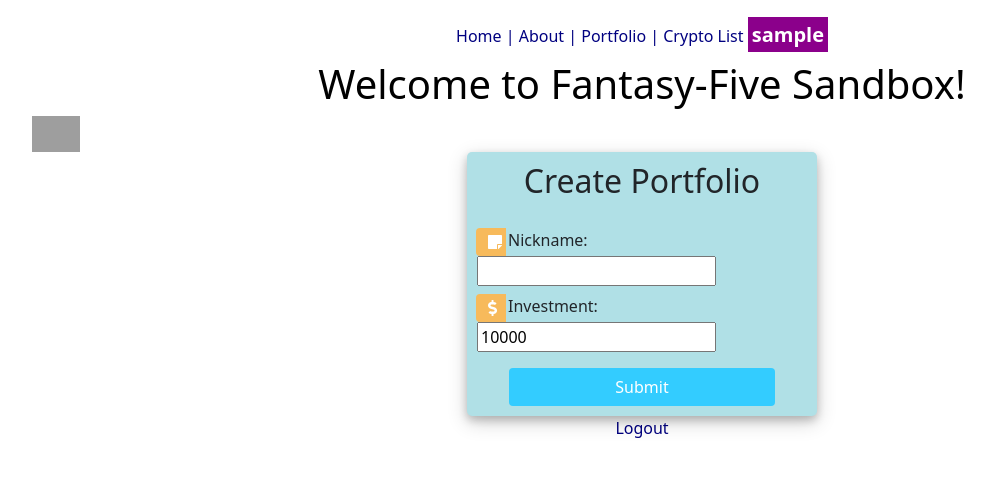
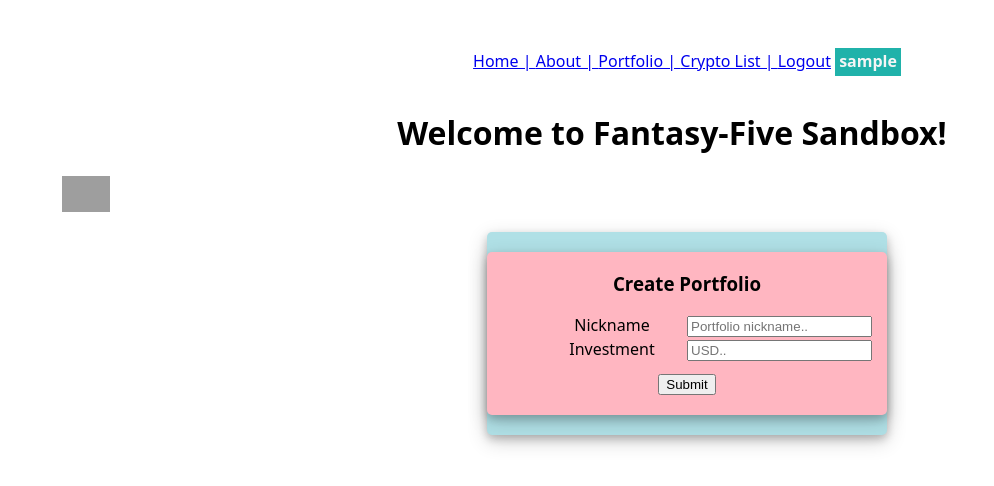
Before and after one commit to Fintech-Collaboration/fantasy-five, a Django app: page /portfolio/create/ in a window 1280 px wide; the page is wider, and only the part inside the window is pictured. Shown: the top 486 px of that part, without its empty margins (8-1002 px from the left). Run offline with Django 3.2, Linux system fonts and the light colour scheme; the visitor is signed in with stand-in values (Sample User, id 1); some libraries are stand-ins or nearby versions; grey boxes are pictures that could not be loaded.

Commit message:
Cleaned up portfolio/create page.

```diff
--- a/crypto_trader/sandbox/forms.py
+++ b/crypto_trader/sandbox/forms.py
@@ -21,8 +21,8 @@ class UserCreateForm(UserCreationForm):
 
 class PortfolioCreateForm(LoginRequiredMixin, forms.ModelForm):
     class Meta:
-        model   = Portfolio
-        fields  = ("__all__")
+        model  = Portfolio
+        fields = ("__all__")
 
 
 class PortfolioUpdateForm(forms.ModelForm):
--- a/crypto_trader/sandbox/models.py
+++ b/crypto_trader/sandbox/models.py
@@ -115,7 +115,7 @@ class Portfolio(models.Model):
 
     nickname   = CharField(max_length=20)
     coin_list  = MultiSelectField(choices=choices)
-    investment = models.FloatField(default=10000)
+    investment = models.FloatField()
     owner      = UserForeignKey(auto_user_add=True)
 
     def __str__(self):
--- a/crypto_trader/sandbox/templates/sandbox/base.html
+++ b/crypto_trader/sandbox/templates/sandbox/base.html
@@ -27,23 +27,35 @@
       }
       .user-access {
         align-self: flex-end;
-        color: white;
-        padding: 4px;
+        color: whitesmoke;
+        padding-left: 4px;
+        padding-right: 4px;
+        padding-top: 2px;
+        padding-bottom: 4px;
         font-weight: bold;
-        font-size: 20px;
-        background-color: darkmagenta;
+        font-size: 16px;
+        background-color: lightseagreen;
       }
     </style>
-</head>
+
   {% block head %}
   <link rel="stylesheet" href="{% static 'sandbox/style.css' %}">
   {% endblock %}
+</head>
+
+<body>
   <div class="container">
     <span class="navigation-bar">
       <a href="{% url 'home' %}">Home | </a>
       <a href="{% url 'about' %}">About | </a>
       <a href="{% url 'portfoliolist' %}">Portfolio | </a>
-      <a href="{% url 'cointable' %}">Crypto List</a>
+      <a href="{% url 'cointable' %}">Crypto List | </a>
+      {% if request.user.is_authenticated %}
+          <a href="{% url 'logout' %}">Logout</a>
+      {% else %}
+        <a href="{% url 'signup' %}">Signup | </a>
+        <a href="{% url 'login' %}">Login</a>
+      {% endif %}
     </span>
     {% if request.user.is_authenticated %}
       <span class="user-access">
@@ -51,9 +63,7 @@
       </span>
     {% endif %}
   </div>
-</head>
 
-<body>
   <h1 class="page-title">Welcome to Fantasy-Five Sandbox!</h1>
 
   <div class="coin-icon-div">
@@ -63,15 +73,7 @@
   <div class="coin-name-div">
       <p class="coin-name-p">{{ coin_name }}</p>
   </div>
+
   {% block content %}
   {% endblock %}
 </body>
-
-<footer>
-    {% if request.user.is_authenticated %}
-        <a href="{% url 'logout' %}">Logout</a>
-    {% else %}
-      <a href="{% url 'signup' %}">Signup | </a>
-      <a href="{% url 'login' %}">Login</a>
-    {% endif %}
-</footer>
--- a/crypto_trader/sandbox/templates/sandbox/portfolio_create_form.html
+++ b/crypto_trader/sandbox/templates/sandbox/portfolio_create_form.html
@@ -1,71 +1,58 @@
 {% extends './base.html' %}
 {% load static %}
+
+<DOCTYPE html>
+<html lang="en">
 
 {% block content %}
 	<head>
 		<title>Signup</title>
-	<link rel="stylesheet" href="https://stackpath.bootstrapcdn.com/bootstrap/4.1.3/css/bootstrap.min.css" integrity="sha384-MCw98/SFnGE8fJT3GXwEOngsV7Zt27NXFoaoApmYm81iuXoPkFOJwJ8ERdknLPMO" crossorigin="anonymous">
-	<script src="https://ajax.googleapis.com/ajax/libs/jquery/3.3.1/jquery.min.js"></script>
-	<link rel="stylesheet" href="https://use.fontawesome.com/releases/v5.6.1/css/all.css" integrity="sha384-gfdkjb5BdAXd+lj+gudLWI+BXq4IuLW5IT+brZEZsLFm++aCMlF1V92rMkPaX4PP" crossorigin="anonymous">
 
 		<style>
-		body,
-		html {
-			margin: 10px;
-			padding: 0;
-			background: white !important;
-      		text-align: center;
-      		font-family: system-ui,-apple-system,BlinkMacSystemFont,Segoe UI,Roboto,Helvetica,Arial,sans-serif,Apple Color Emoji,Segoe UI Emoji,Segoe UI Symbol;
-		}
-		a {
-			color: navy;
-		}
-		.portfolio_card {
-			width: 350px;
-			margin-top: auto;
-			margin-bottom: auto;
+			.portfolio_card,
+			.portfolio_card_sub {
+				display: flex;
+				flex-direction: column;
+				-webkit-box-align: center;
+				align-items: center;
+				width: 400px;
+				margin: 20px auto;
 				background: powderblue;
-			position: relative;
-			display: flex;
-			justify-content: center;
-			flex-direction: column;
-			padding: 10px;
 				box-shadow: 0 4px 8px 0 rgba(0, 0, 0, 0.2), 0 6px 20px 0 rgba(0, 0, 0, 0.19);
 				-webkit-box-shadow: 0 4px 8px 0 rgba(0, 0, 0, 0.2), 0 6px 20px 0 rgba(0, 0, 0, 0.19);
 				-moz-box-shadow: 0 4px 8px 0 rgba(0, 0, 0, 0.2), 0 6px 20px 0 rgba(0, 0, 0, 0.19);
 				border-radius: 5px;
 
 			}
+			.portfolio_card_sub {
+				width: 400px;
+				padding-bottom: 20px;
+				background-color: lightpink;
+			}
 			.form_container {
-			margin-top: 20px;
+				margin-top: 4px;
+				padding-top: 0px;
+				width: 250px;
+				overflow: hidden;
+				object-fit: contain;
+				background-color: orange;
 			}
-		#form-title{
-			color: #fff;
+			.nickname_label_container,
+			.investment_label_container {
+				margin-bottom: 6px;
+				float: left;
+				height: 18px;
+				width: 150px;
+			}
+			.nickname_field_container,
+			.investment_field_container {
+				margin-bottom: 6px;
+				float: right;
+				height: 18px;
+				width: 150px;
 			}
 			.submit_btn {
-			width: 100%;
-			background: #33ccff !important;
-			color: white !important;
-		}
-		.submit_btn:focus {
-			box-shadow: none !important;
-			outline: 0px !important;
-		}
-		.submit_container {
-			padding: 0 2rem;
-		}
-		.input-group-text {
-			background: #f7ba5b !important;
-			color: white !important;
-			border: 0 !important;
-			border-radius: 0.25rem 0 0 0.25rem !important;
-			width: 30px;
-			margin-right: 2px;
-		}
-		.input_user,
-		.input_pass:focus {
-			box-shadow: none !important;
-			outline: 0px !important;
+				margin-top: 12px;
 			}
 			#messages{
 				background-color: grey;
@@ -80,29 +67,15 @@
 		<div class="container h-50">
 			<div class="d-flex justify-content-center h-100">
 				<div class="portfolio_card">
-
-        <div class="d-flex justify-content-center">
-          <h2>Create Portfolio</h2>
-        </div>
-
-        <div class="d-flex justify-content-center form_container">
+					<div class="portfolio_card_sub">
 						<form method="POST">
+							<h3>Create Portfolio</h3>
 							{% csrf_token %}
-            <div class="input-group mb-2">
-              <div class="input-group-append">
-                <span class="input-group-text"><i class="fas fa-sticky-note"></i></span>
-              </div>
-              {{ form.nickname.label }}:
-              {{ form.nickname }}
-            </div>
-            <div class="input-group mb-2">
-              <div class="input-group-append">
-                <span class="input-group-text"><i class="fas fa-dollar-sign"></i></span>
-              </div>
-              {{ form.investment.label }}:
-              {{ form.investment }}
-            </div>
-            <div class="d-flex justify-content-center mt-3 submit_container">
+							<div class="nickname_label_container">{{ form.nickname.label }}</div>
+							<div class="nickname_field_container">{{ form.nickname }}</div><br>
+							<div class="investment_label_container">{{ form.investment.label }}</div>
+							<div class="investment_field_container">{{ form.investment }}</div>
+							<div class="submit_container">
 								<input class="btn submit_btn" type="submit" value="Submit" />
 							</div>
 						</form>
@@ -116,5 +89,15 @@
 		</div>
 		</div>
 	</div>
+
+		<script>
+			var form_fields = document.getElementsByTagName('input')
+			form_fields[1].placeholder='Portfolio nickname..';
+			form_fields[2].placeholder='USD..';
+
+			for (var field in form_fields){
+			form_fields[field].className += ' form-control'
+			}
+		</script>
 	</body>
 {% endblock %}
--- a/crypto_trader/sandbox/views.py
+++ b/crypto_trader/sandbox/views.py
@@ -165,7 +165,7 @@ def coin_buy(request, name):
     except Coin.DoesNotExist:
         return Http404(f"Coin not found!")
 
-    print(coin.objects.last().start_date)
+    username = request.user.username
 
     context = dict(
         ticker        = coin.objects.last().ticker.upper(),
@@ -177,7 +177,8 @@ def coin_buy(request, name):
         price_close   = f"{coin.objects.last().price_close:,.2f}",
         volume_traded = f"{coin.objects.last().volume_traded:,.0f}",
         trades_count  = f"{coin.objects.last().trades_count:,.0f}",
-        coin_icon = icon_path(coin.__ticker__),
+        portfolio     = [p for p in Portfolio.objects.all() if p.owner.username == username],
+        coin_icon     = icon_path(coin.__ticker__),
     )
 
     return render(request, f"sandbox/coin_buy.html", context)
```
Also changed, not shown: crypto_trader/sandbox/templates/sandbox/coin_buy.html (+37 -15 lines), crypto_trader/sandbox/templates/sandbox/coin_list.html (+0 -11 lines), crypto_trader/sandbox/templates/sandbox/coin_page.html (+0 -12 lines), crypto_trader/sandbox/templates/sandbox/coinbase.html (+19 -11 lines). Lines whose indentation alone changed are shown as unchanged.
